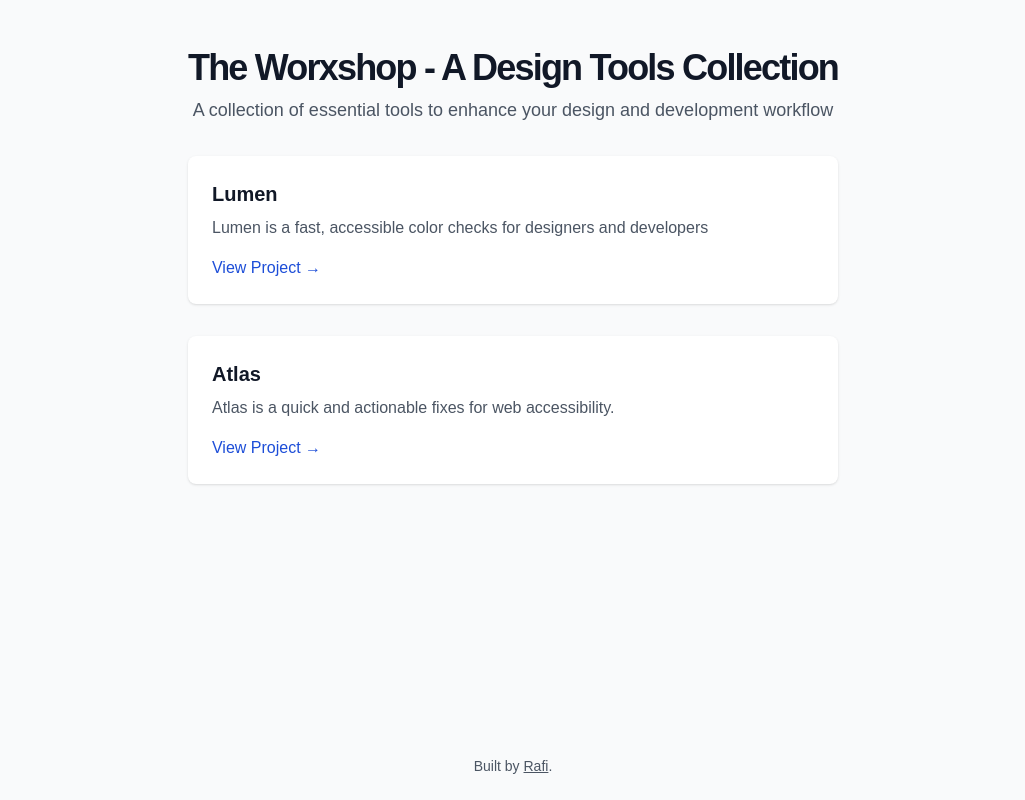
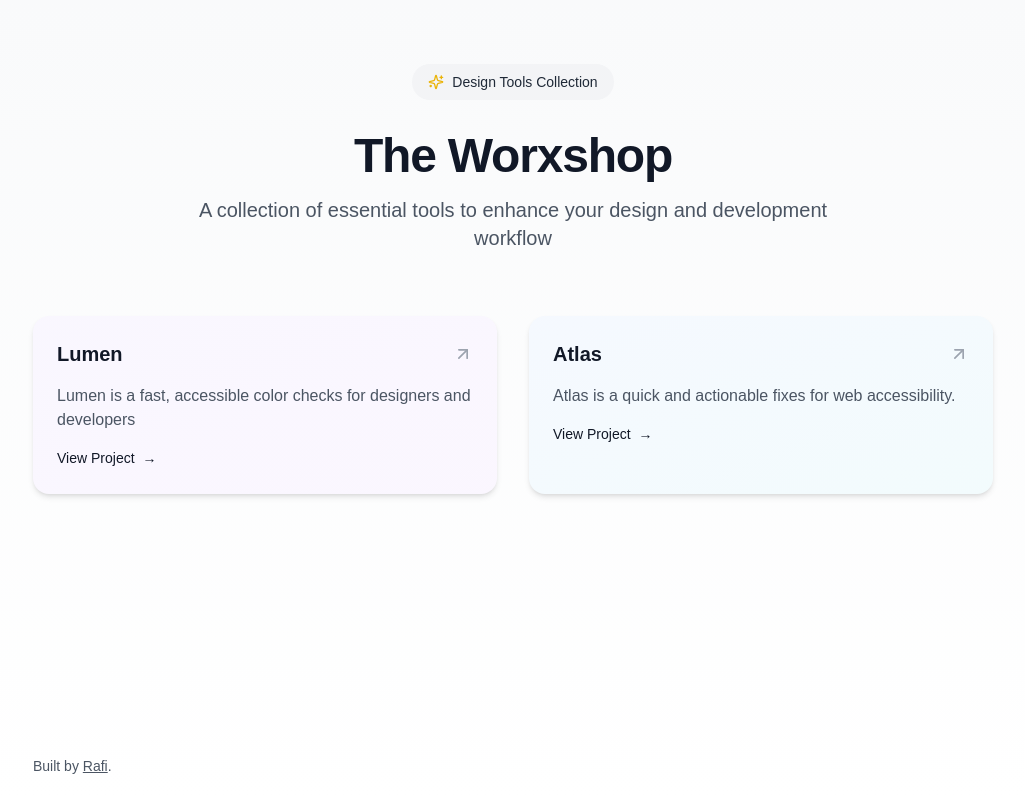
Before and after one commit to ahmadrafidev/worxshop, a Next.js app: page / in a window 1280 px wide. Shown: the whole page, without its empty margins (127-1152 px from the left). Built offline with nearby package versions, Linux system fonts and the light colour scheme.

Commit message:
redesigned the landing page

```diff
--- a/app/page.tsx
+++ b/app/page.tsx
@@ -1,56 +1,75 @@
-import Link from 'next/link'
+import React from 'react';
+import Link from 'next/link';
 import { Footer } from '../components/Footer/Footer';
+import { ArrowUpRight, Sparkles } from 'lucide-react';
 
 export default function Home() {
-
   const sideProjects = [
     {
       title: "Lumen",
       description: "Lumen is a fast, accessible color checks for designers and developers",
       link: "https://luumen.vercel.app/",
+      gradient: "from-violet-500 to-purple-500"
     },
     {
       title: "Atlas",
       description: "Atlas is a quick and actionable fixes for web accessibility.",
       link: "https://atlassy.vercel.app/",
+      gradient: "from-blue-500 to-cyan-500"
     },
   ];
 
   return (
-    <div className="min-h-screen bg-gray-50 py-12 px-4 md:px-12 flex flex-col">
-      <div className="max-w-3xl mx-auto">
+    <div className="min-h-screen bg-gradient-to-b from-gray-50 to-white">
+      <div className="max-w-5xl mx-auto px-4 py-16 sm:px-6 lg:px-8">
         <main>
-          <div className="text-center mb-8">
-            <h2 className="text-4xl font-semibold text-gray-900 mb-2 tracking-tighter">The Worxshop - A Design Tools Collection</h2>
-            <p className="text-gray-600 text-lg">A collection of essential tools to enhance your design and development workflow</p>
+          <div className="text-center space-y-4 mb-16">
+            <div className="inline-flex items-center gap-2 px-4 py-2 rounded-full bg-gray-100 text-sm font-medium text-gray-800 mb-4">
+              <Sparkles size={16} className="text-yellow-500" />
+              Design Tools Collection
+            </div>
+            <h1 className="text-4xl md:text-5xl font-bold text-gray-900 tracking-tight">
+              The Worxshop
+            </h1>
+            <p className="text-xl text-gray-600 max-w-2xl mx-auto">
+              A collection of essential tools to enhance your design and development workflow
+            </p>
           </div>
-          <div className="space-y-8">
+
+          <div className="grid gap-8 md:grid-cols-2">
             {sideProjects.map((project, index) => (
-              <div key={index} className="bg-white shadow rounded-lg p-6">
-                <h3 className="text-xl font-semibold text-gray-900 mb-2">
-                  <Link
-                    target="_blank"
-                    passHref
-                    href={project.link}
-                    rel="noopener noreferrer"
-                    className="hover:underline">
-                    {project.title}
-                  </Link>
-                </h3>
-                <p className="text-gray-600 mb-4">{project.description}</p>
-                <a
-                  href={project.link}
-                  className="text-blue-700 hover:text-blue-500 font-medium"
-                >
-                  View Project →
-                </a>
-              </div>
+              <Link
+                key={index}
+                href={project.link}
+                target="_blank"
+                rel="noopener noreferrer"
+                className="group relative overflow-hidden rounded-2xl bg-white p-6 shadow-md transition-all duration-300 hover:shadow-xl"
+              >
+                <div className={`absolute inset-0 opacity-5 bg-gradient-to-br ${project.gradient}`} />
+                <div className="relative">
+                  <div className="flex items-center justify-between mb-4">
+                    <h3 className="text-xl font-semibold text-gray-900">
+                      {project.title}
+                    </h3>
+                    <ArrowUpRight
+                      className="text-gray-400 transition-transform duration-300 group-hover:translate-x-1 group-hover:-translate-y-1"
+                      size={20}
+                    />
+                  </div>
+                  <p className="text-gray-600">{project.description}</p>
+                  <div className="mt-4 inline-flex items-center text-sm font-medium text-gray-900">
+                    View Project
+                    <span className="ml-2 transition-transform duration-300 group-hover:translate-x-1">→</span>
+                  </div>
+                </div>
+              </Link>
             ))}
           </div>
         </main>
-        <div className="flex items-center justify-center">
+
+        <footer className="mt-16">
           <Footer />
-        </div>
+        </footer>
       </div>
     </div>
   );
```
